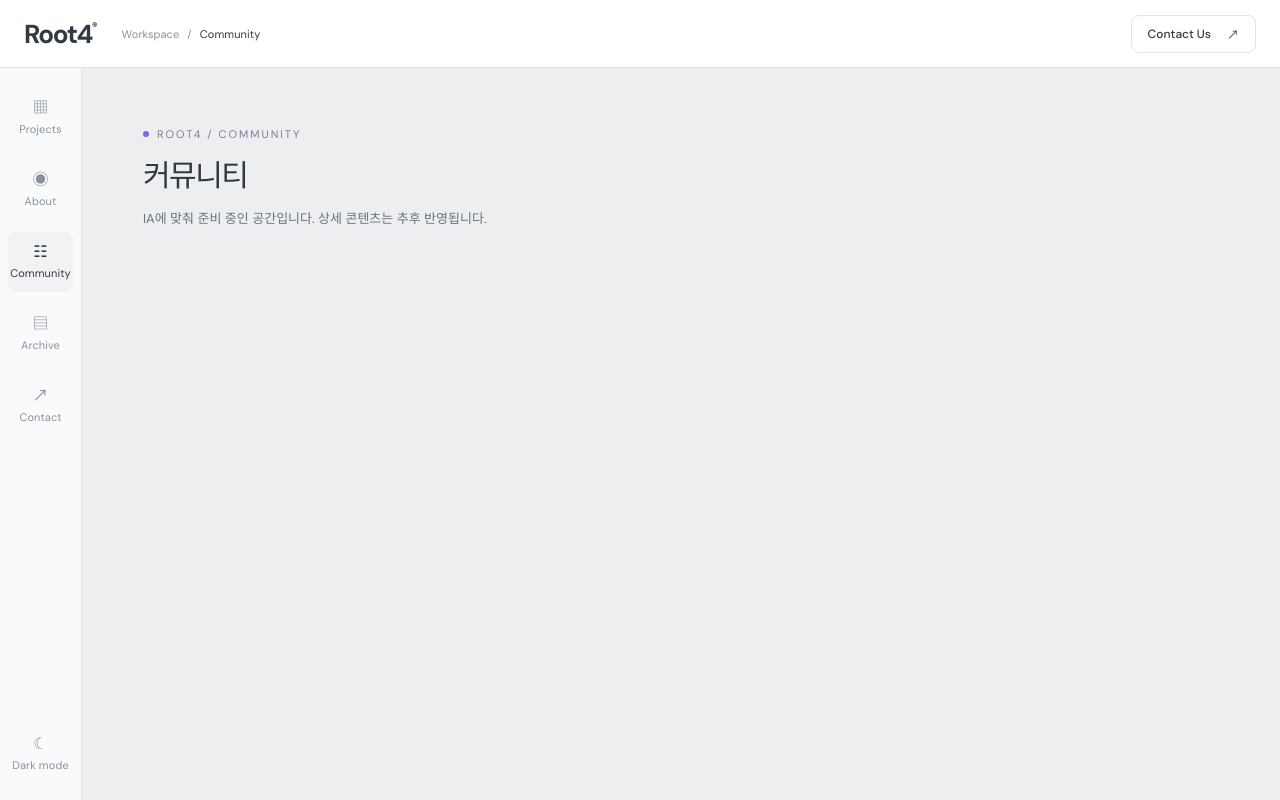
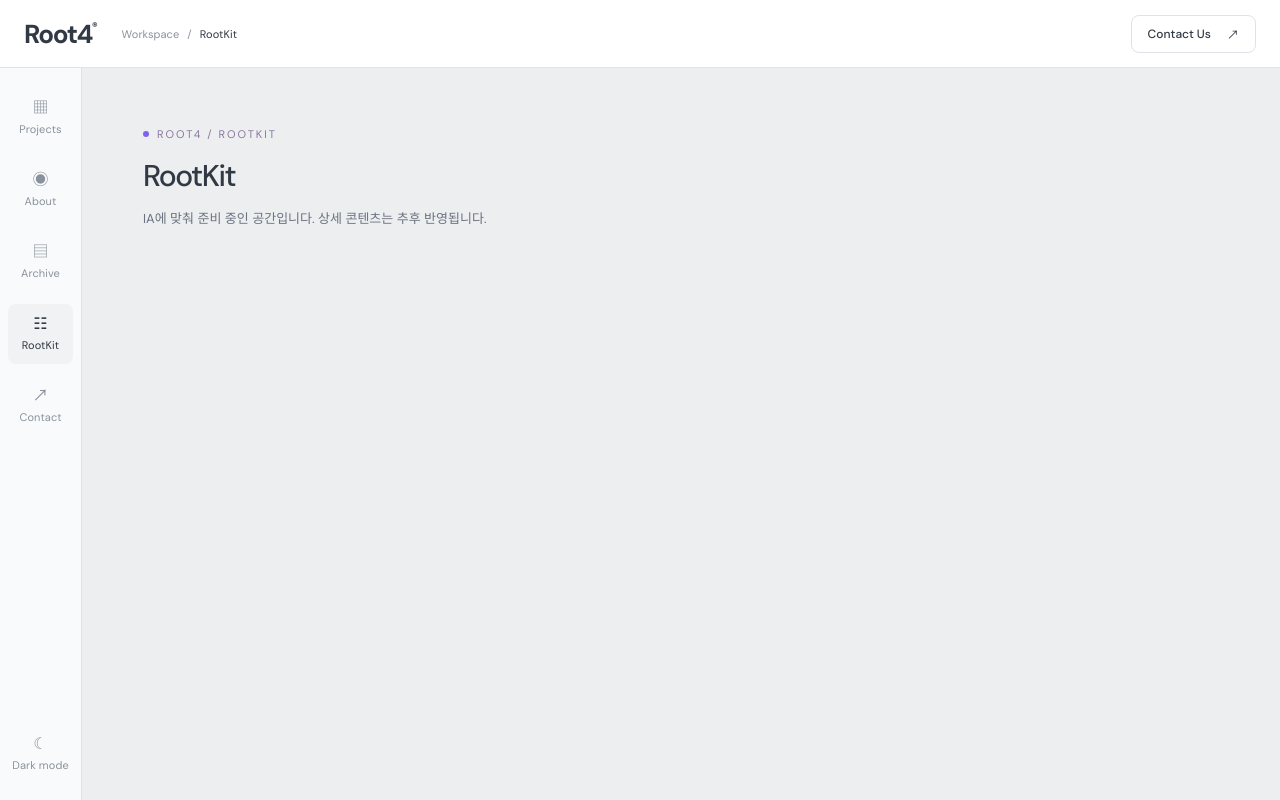
Before and after one commit to munggi9607-del/root4website, a plain HTML site: page rootkit/index.html in a window 1280 px wide. Drawn offline with Linux system fonts and the light colour scheme.

Commit message:
shared: Community 메뉴를 RootKit으로 바꾸고 Archive 아래로 옮김
- 메뉴 id·폴더·주소를 rootkit으로 변경 (/community/ → /rootkit/)
- 레일 순서: Projects · About · Archive · RootKit · Contact
- Archive를 ready: true로 표시 (혜린 화면 합침)
- 하네스 문서(README, 합치기-규칙, AppShell·PageHead 계약, DESIGN, 화면 틀, 브리프, 결정 기록) 반영

Co-Authored-By: Claude Opus 5.5 <noreply@anthropic.com>

```diff
--- a/community/index.html
+++ b/rootkit/index.html
@@ -3,7 +3,7 @@
 <head>
   <meta charset="utf-8">
   <meta name="viewport" content="width=device-width, initial-scale=1">
-  <title>COMMUNITY — ROOT4</title>
+  <title>ROOTKIT — ROOT4</title>
 
   <!-- 공통: 순서와 경로를 바꾸지 않습니다 -->
   <link rel="preconnect" href="https://fonts.googleapis.com">
@@ -15,20 +15,20 @@
   <script src="../shared/appshell.js"></script>
 
   <!-- 이 메뉴 전용: 담당 병하 -->
-  <link rel="stylesheet" href="community.css">
+  <link rel="stylesheet" href="rootkit.css">
 </head>
 <!-- data-menu 값은 shared/routes.js의 id와 같아야 합니다 -->
-<body data-menu="community">
+<body data-menu="rootkit">
   <!-- 헤더·레일·탭바는 AppShell이 그립니다. 이 <main> 안만 만듭니다. -->
   <main>
-    <!-- 화면을 만들기 시작하면 아래 '준비 중' 블록을 지웁니다 (브리프: screens/community.md) -->
+    <!-- 화면을 만들기 시작하면 아래 '준비 중' 블록을 지웁니다 (브리프: screens/rootkit.md) -->
     <section class="r4-coming-soon">
-      <p class="r4-eyebrow">ROOT4 / COMMUNITY</p>
-      <h1>커뮤니티</h1>
+      <p class="r4-eyebrow">ROOT4 / ROOTKIT</p>
+      <h1>RootKit</h1>
       <p>IA에 맞춰 준비 중인 공간입니다. 상세 콘텐츠는 추후 반영됩니다.</p>
     </section>
   </main>
 
-  <!-- 이 메뉴 전용 스크립트가 필요하면: <script src="community.js"></script> -->
+  <!-- 이 메뉴 전용 스크립트가 필요하면: <script src="rootkit.js"></script> -->
 </body>
 </html>
--- a/shared/routes.js
+++ b/shared/routes.js
@@ -36,22 +36,22 @@ window.ROOT4_ROUTES = [
     temp: "https://rootfour-1.vercel.app/#team", // 시안. 재작업이 끝나면 ready: true
   },
   {
-    id: "community",
-    label: "Community",
-    crumb: "Community",
-    icon: "☷",
-    path: "community/",
-    ready: false,
-    temp: null, // 임시 메뉴(없어질 수 있음). 완성 전에는 폴더의 '준비 중' 화면
-  },
-  {
     id: "archive",
     label: "Archive",
     crumb: "Archive",
     icon: "▤",
     path: "archive/",
+    ready: true, // 2026-11-25: 혜린 화면 합침
+    temp: null,
+  },
+  {
+    id: "rootkit",
+    label: "RootKit",
+    crumb: "RootKit",
+    icon: "☷",
+    path: "rootkit/",
     ready: false,
-    temp: null,
+    temp: null, // 2026-11-25: Community → RootKit으로 이름 변경, Archive 아래로 이동. 완성 전에는 폴더의 '준비 중' 화면
   },
   {
     id: "contact",
```
Also changed, not shown: community/community.css (deleted, +0 -8 lines), rootkit/rootkit.css (added, +8 -0 lines), 10 other files.
